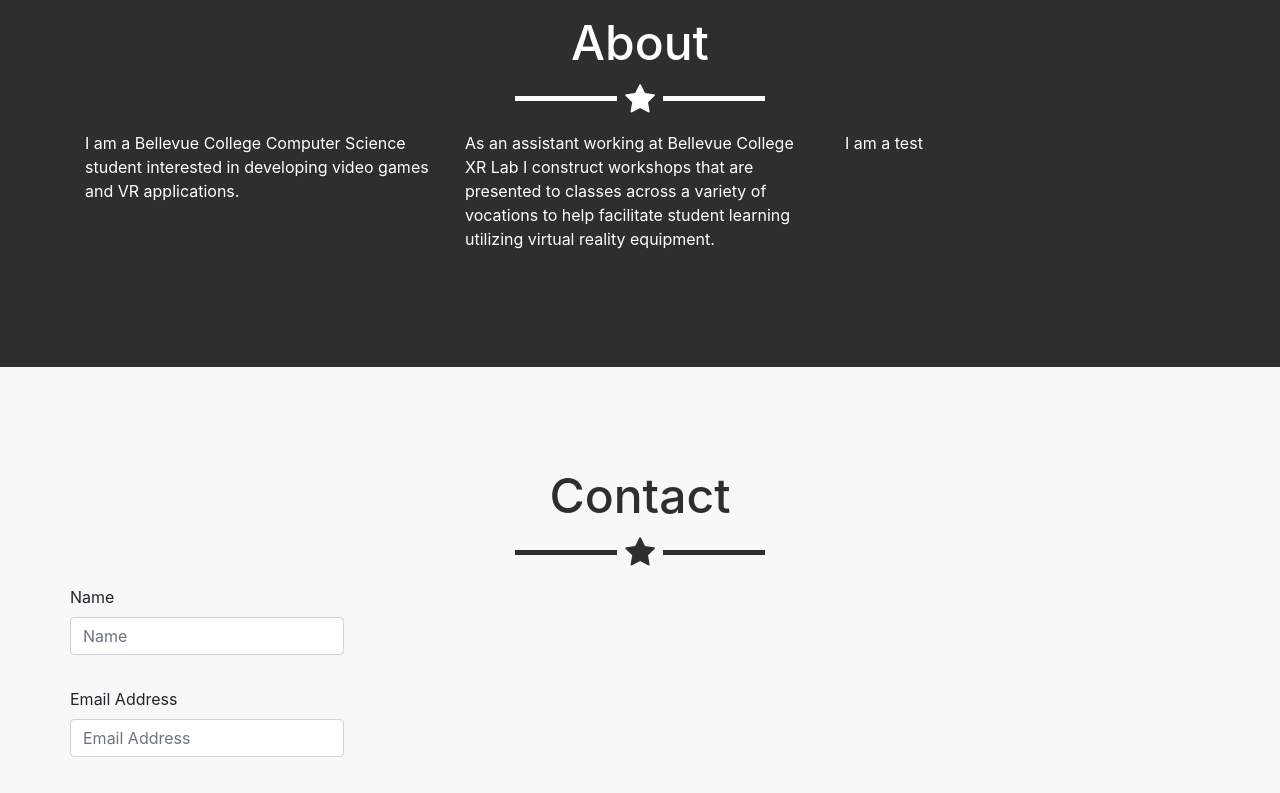
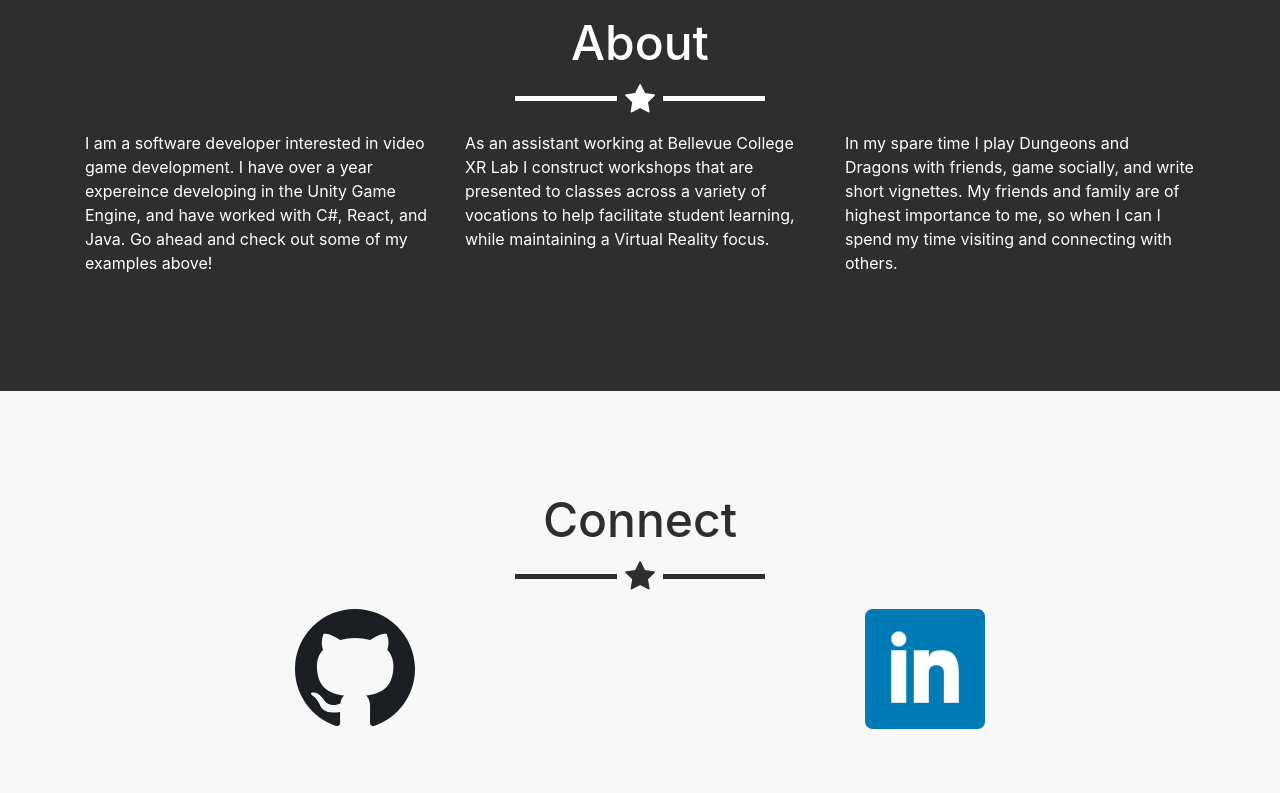
Before and after one commit to AnnickS/My-Portforlio, a React (Create React App) app: page / in a window 1280 px wide. Shown: the part 1300-2093 px from the top of the page. Built offline with nearby package versions, Linux system fonts and the light colour scheme; some icons are missing.

Commit message:
Content and Formatting
Added links to github and linkedIn. Changed image spacing and sizing. Wrote under the About section.

```diff
--- a/src/mainPage.css
+++ b/src/mainPage.css
@@ -107,5 +107,13 @@ section.success {
 
 .image-links {
   height: 25vmin;
+  max-width: 100%;
   border-radius: 8px;
 }
+
+.icon-links {
+  height: 15vmin;
+  margin-left: auto;
+  margin-right: auto;
+  display: block;
+}
--- a/src/mainPage.js
+++ b/src/mainPage.js
@@ -3,6 +3,8 @@ import "./mainPage.css";
 import logo from "./logo.jpg";
 import items from "./ItemsIsItems.jpg";
 import island from "./FloatingIslands.png";
+import github from "./github.svg";
+import linkedin from "./linkedin.png";
 
 class mainPage extends React.Component {
   render() {
@@ -55,11 +57,6 @@ class mainPage extends React.Component {
           <div class="container">
             <div class="row">
               <div class="col-lg-12">
-                <img
-                  class="img-responsive"
-                  //src="http://ironsummitmedia.github.io/startbootstrap-freelancer/img/profile.png"
-                  alt=""
-                />
                 <div class="intro-text">
                   <span class="name">Annick Stefanin</span>
                   <hr class="star-light" />
@@ -75,7 +72,7 @@ class mainPage extends React.Component {
             <div class="container">
               <div class="row">
                 <div class="col-lg-12 text-center">
-                  <h2>PORTFOLIO</h2>
+                  <h2>Portfolio</h2>
                   <hr class="star-primary" />
                 </div>
               </div>
@@ -103,20 +100,27 @@ class mainPage extends React.Component {
               <div class="row">
                 <div class="col-lg-4 col-lg-offset-2">
                   <p>
-                    I am a Bellevue College Computer Science student interested
-                    in developing video games and VR applications.
+                    I am a software developer interested in video game
+                    development. I have over a year expereince developing in the
+                    Unity Game Engine, and have worked with C#, React, and Java.
+                    Go ahead and check out some of my examples above!
                   </p>
                 </div>
                 <div class="col-lg-4">
                   <p>
                     As an assistant working at Bellevue College XR Lab I
                     construct workshops that are presented to classes across a
-                    variety of vocations to help facilitate student learning
-                    utilizing virtual reality equipment.
+                    variety of vocations to help facilitate student learning,
+                    while maintaining a Virtual Reality focus.
                   </p>
                 </div>
                 <div class="col-lg-4">
-                  <p>I am a test</p>
+                  <p>
+                    In my spare time I play Dungeons and Dragons with friends,
+                    game socially, and write short vignettes. My friends and
+                    family are of highest importance to me, so when I can I
+                    spend my time visiting and connecting with others.
+                  </p>
                 </div>
               </div>
             </div>
@@ -125,15 +129,28 @@ class mainPage extends React.Component {
             <div class="container">
               <div class="row">
                 <div class="col-lg-12 text-center">
-                  <h2>Contact</h2>
+                  <h2>Connect</h2>
                   <hr class="star-primary" />
                 </div>
               </div>
               <div class="row">
-                <div class="col-lg-8 col-lg-offset-2">
+                <div class="container">
+                  <div class="row">
+                    <div class="col-sm-6">
+                      <a href="https://github.com/AnnickS">
+                        <img src={github} className="icon-links" />
+                      </a>
+                    </div>
+                    <div class="col-sm-6">
+                      <a href="https://www.linkedin.com/in/annick-stefanin-69362390">
+                        <img src={linkedin} className="icon-links" />
+                      </a>
+                    </div>
+                  </div>
+
                   {/* <!-- To configure the contact form email address, go to mail/contact_me.php and update the email address in the PHP file on line 19. -->
                     <!-- The form should work on most web servers, but if the form is not working you may need to configure your web server differently. --> */}
-                  <form name="sentMessage" id="contactForm" novalidate="">
+                  {/* <form name="sentMessage" id="contactForm" novalidate="">
                     <div class="row control-group">
                       <div class="form-group col-xs-12 floating-label-form-group controls">
                         <label>Name</label>
@@ -199,7 +216,7 @@ class mainPage extends React.Component {
                         </button>
                       </div>
                     </div>
-                  </form>
+                  </form> */}
                 </div>
               </div>
             </div>
@@ -217,25 +234,3 @@ class mainPage extends React.Component {
 }
 
 export default mainPage;
-
-// $(function() {
-//   $("a[href*=#]:not([href=#])").click(function() {
-//     if (
-//       location.pathname.replace(/^\//, "") ==
-//         this.pathname.replace(/^\//, "") &&
-//       location.hostname == this.hostname
-//     ) {
-//       var target = $(this.hash);
-//       target = target.length ? target : $("[name=" + this.hash.slice(1) + "]");
-//       if (target.length) {
-//         $("html,body").animate(
-//           {
-//             scrollTop: target.offset().top
-//           },
-//           1000
-//         );
-//         return false;
-//       }
-//     }
-//   });
-// });
```
Also changed, not shown: src/App.css (+0 -15 lines), src/github.svg (added), src/linkedin.png (added).
